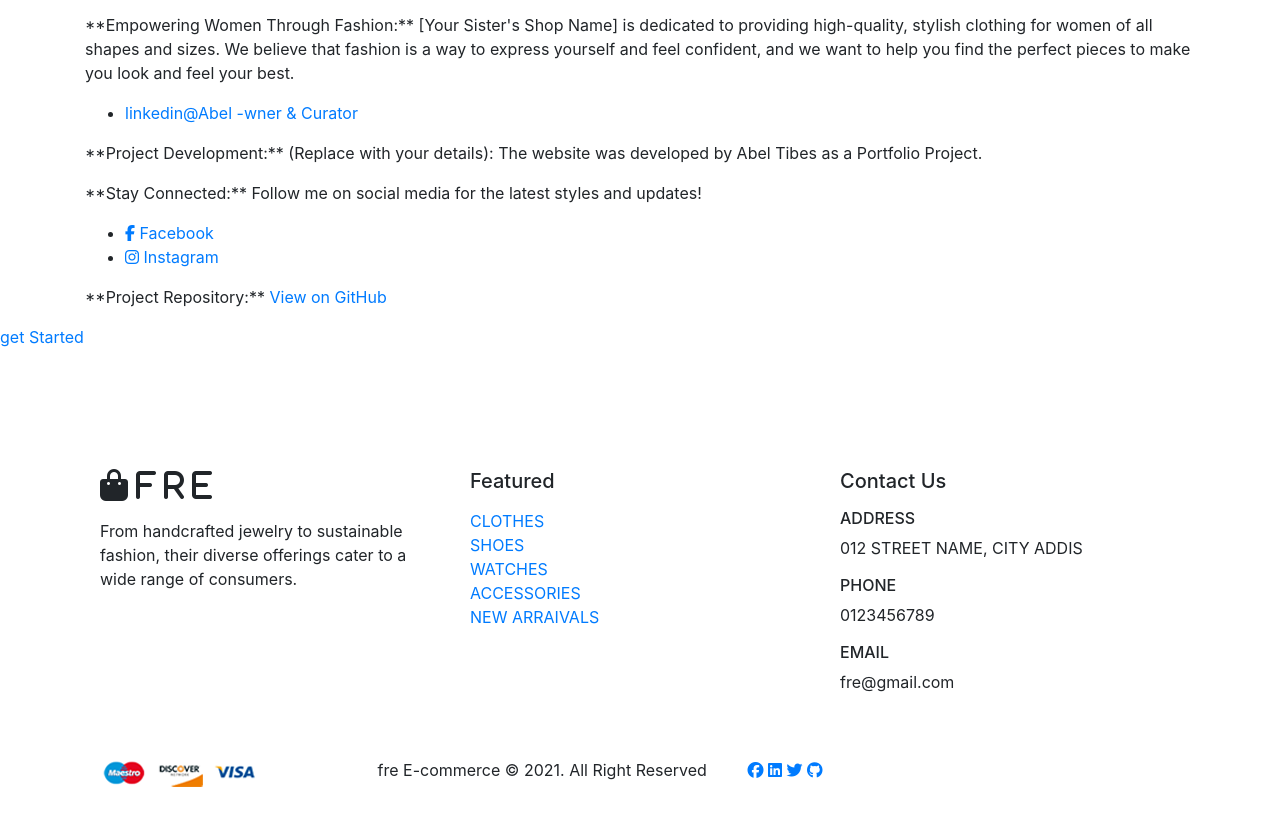
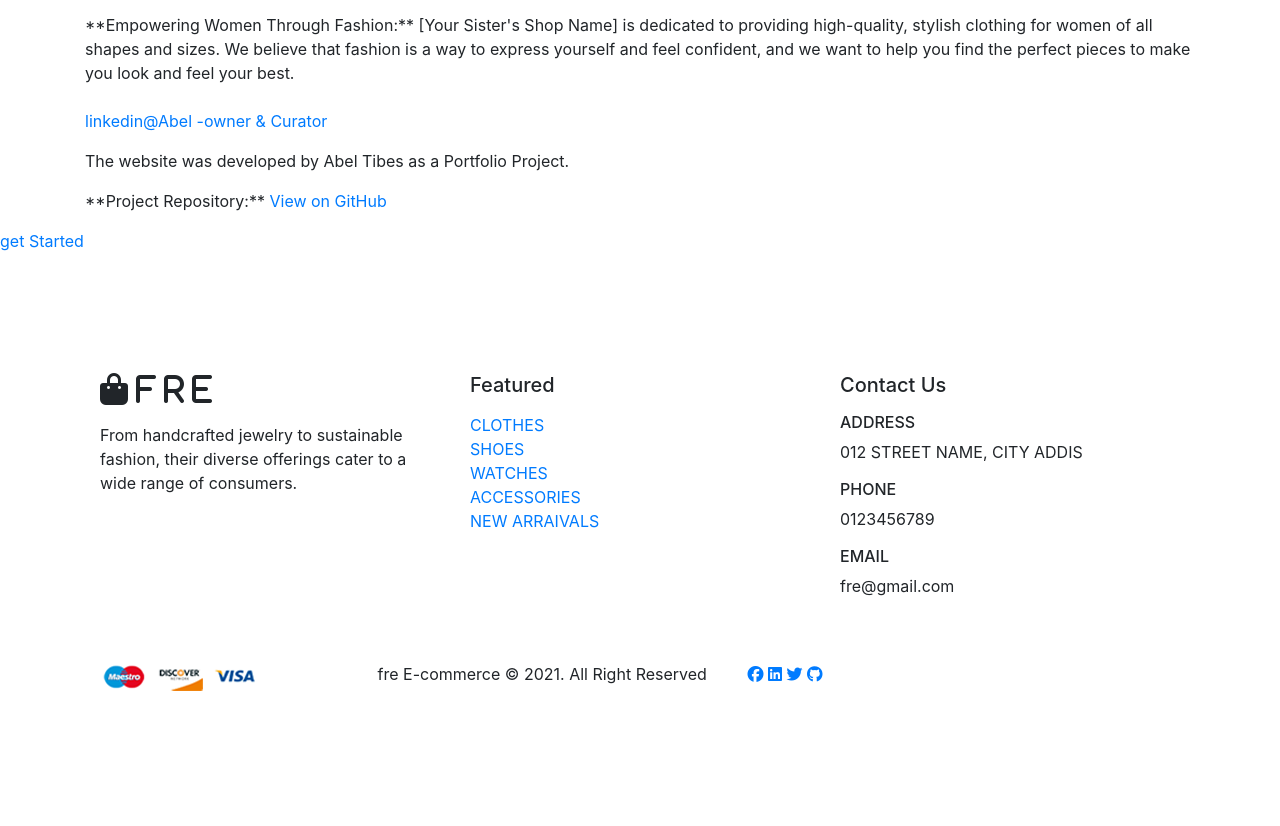
Before and after one commit to Abel-alx-github/Abel-alx-github.github.io, a plain HTML site: page index.html in a window 1280 px wide. Shown: the part 1838-2664 px from the top of the page. After the commit the page ends 2588 px from the top, so only its background shows below. Drawn offline with nearby package versions, Linux system fonts and the light colour scheme; files that its build step writes are made by us from their sources.

Commit message:
Update index.html

```diff
--- a/index.html
+++ b/index.html
@@ -147,15 +147,11 @@
   <p>This project was born out of my desire to support my sister, Fre, in her dream of running her own women's clothing store. She's always had a passion for fashion and empowering women through style, and I wanted to help her bring that vision to life. Throughout the past 2 weeks, I've been pouring my skills into developing this ecommerce platform as a way to showcase her amazing products to the world. This is a Portfolio Project for alx-swe, a learning experience to demonstrate my web development capabilities.</p>
   <p>**Empowering Women Through Fashion:** [Your Sister's Shop Name] is dedicated to providing high-quality, stylish clothing for women of all shapes and sizes. We believe that fashion is a way to express yourself and feel confident, and we want to help you find the perfect pieces to make you look and feel your best.</p>
 
-  <ul class="team-members">
-    <li><a href="https://linkedin.com/in/abel-tibeso/">linkedin@Abel -wner & Curator</a></li>
+  <ul class="team-members list-unstyled mt-4">
+    <li><a href="https://linkedin.com/in/abel-tibeso/">linkedin@Abel -owner & Curator</a></li>
   </ul>
-  <p>**Project Development:** (Replace with your details): The website was developed by Abel Tibes as a Portfolio Project.</p>
-  <p>**Stay Connected:** Follow me on social media for the latest styles and updates!</p>
-  <ul class="social-links">
-    <li><a href="#"><i class="fab fa-facebook-f"></i> Facebook</a></li>
-    <li><a href="#"><i class="fab fa-instagram"></i> Instagram</a></li>
-  </ul>
+ <p>The website was developed by Abel Tibes as a Portfolio Project.</p>
+
   <p>**Project Repository:** <a href="https://github.com/Abel-alx-github/portfolio-alx">View on GitHub</a></p>
 </section>
 
```
